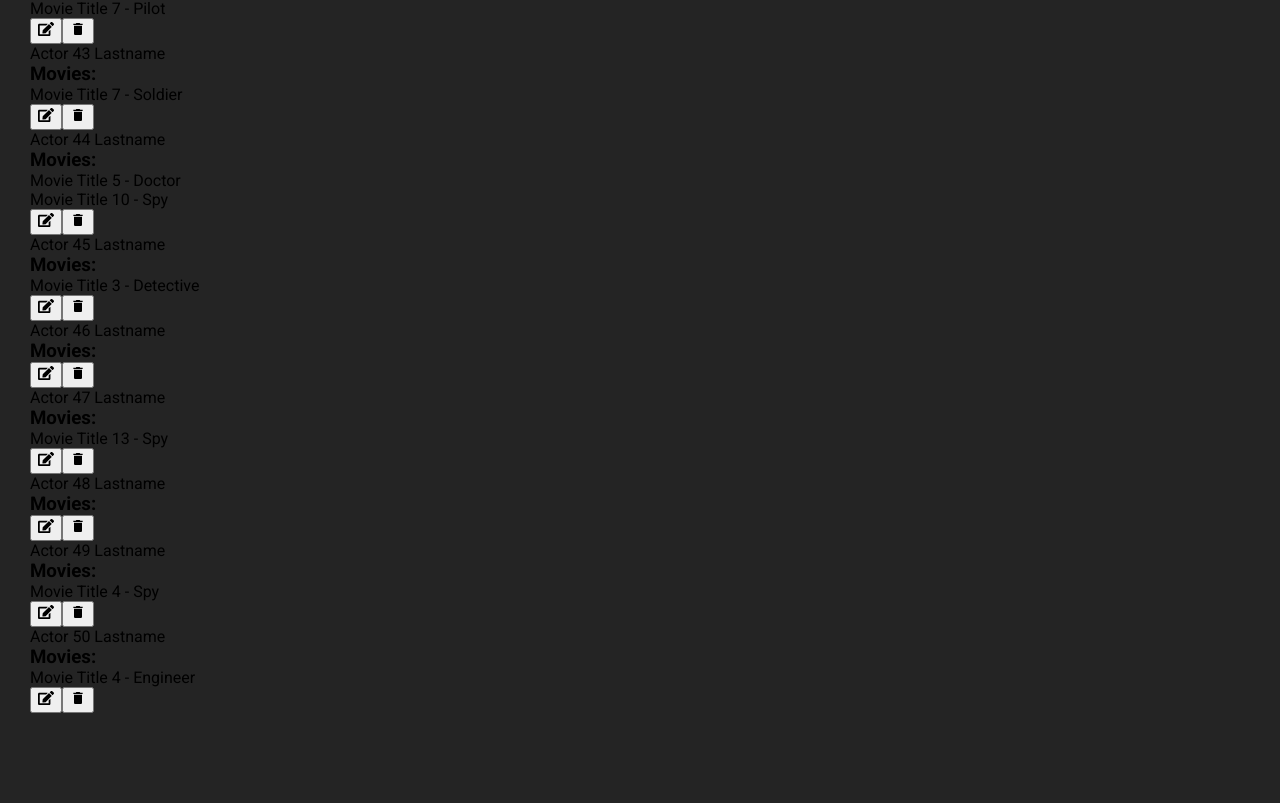
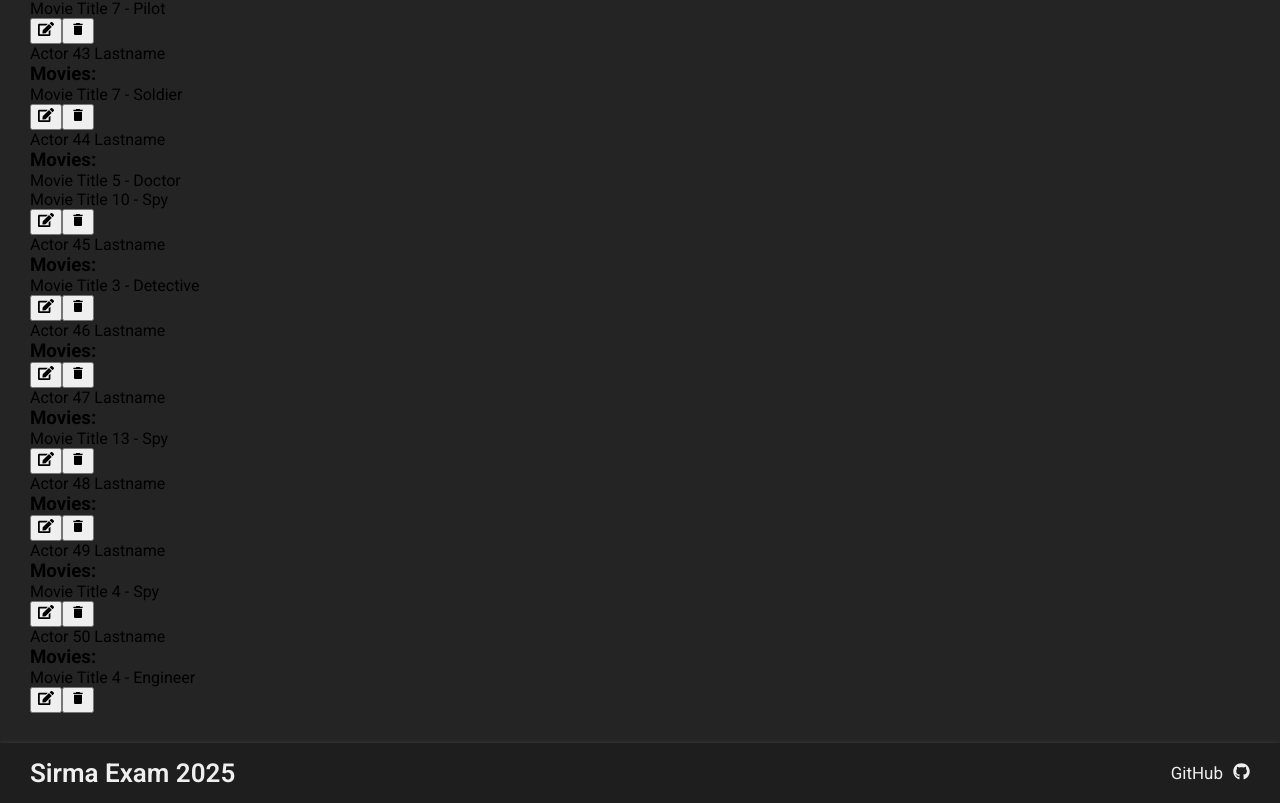
Before and after one commit to nikolai-dimitrov/Sirma-Movie-App, a React (Vite) app in the folder Sirma-Movie-App/: page /actors in a window 1280 px wide. Shown: the part 3728-4531 px from the top of the page. Before the commit the page ends 4471 px from the top, so only its background shows below. Built offline with nearby package versions, Linux system fonts and the light colour scheme.

Commit message:
feat: add footer component

```diff
--- a/Sirma-Movie-App/src/App.jsx
+++ b/Sirma-Movie-App/src/App.jsx
@@ -5,6 +5,7 @@ import { Home } from './components/Home/Home'
 import { Movies } from './components/Movies/Movies'
 import { Actors } from './components/Actors/Actors'
 import { Navigation } from './components/Navigation/Navigation'
+import { Footer } from './components/Footer/Footer'
 
 function App() {
   return (
@@ -21,7 +22,9 @@ function App() {
           </Routes>
         </MovieProvider>
       </main>
-      <footer></footer>
+      <footer>
+        <Footer />
+      </footer>
 
     </>
   )
--- /dev/null
+++ b/Sirma-Movie-App/src/components/Footer/Footer.jsx
@@ -0,0 +1,15 @@
+import { FaGithub } from 'react-icons/fa6'
+
+import styles from './footer.module.css'
+
+export const Footer = () => {
+    return (
+        <div className={styles.footerContent}>
+            <p className={styles.heading}>Sirma Exam 2025</p>
+            <a className={styles.gitHub} href="https://github.com/nikolai-dimitrov/Sirma-Movie-App">
+                <p>GitHub</p>
+                <FaGithub />
+            </a>
+        </div>
+    )
+}
--- /dev/null
+++ b/Sirma-Movie-App/src/components/Footer/footer.module.css
@@ -0,0 +1,21 @@
+.footerContent {
+    display: flex;
+    justify-content: space-between;
+    align-items: center;
+    max-width: 1600px;
+    margin: 0 auto;
+    padding: 15px 30px;
+}
+
+.heading {
+    font-size: 26px;
+    font-weight: 600;
+    color: var(--primary-color);
+}
+
+.gitHub {
+    display: flex;
+    gap: 10px;
+    font-size: 17px;
+    color: var(--primary-color);
+}
```
